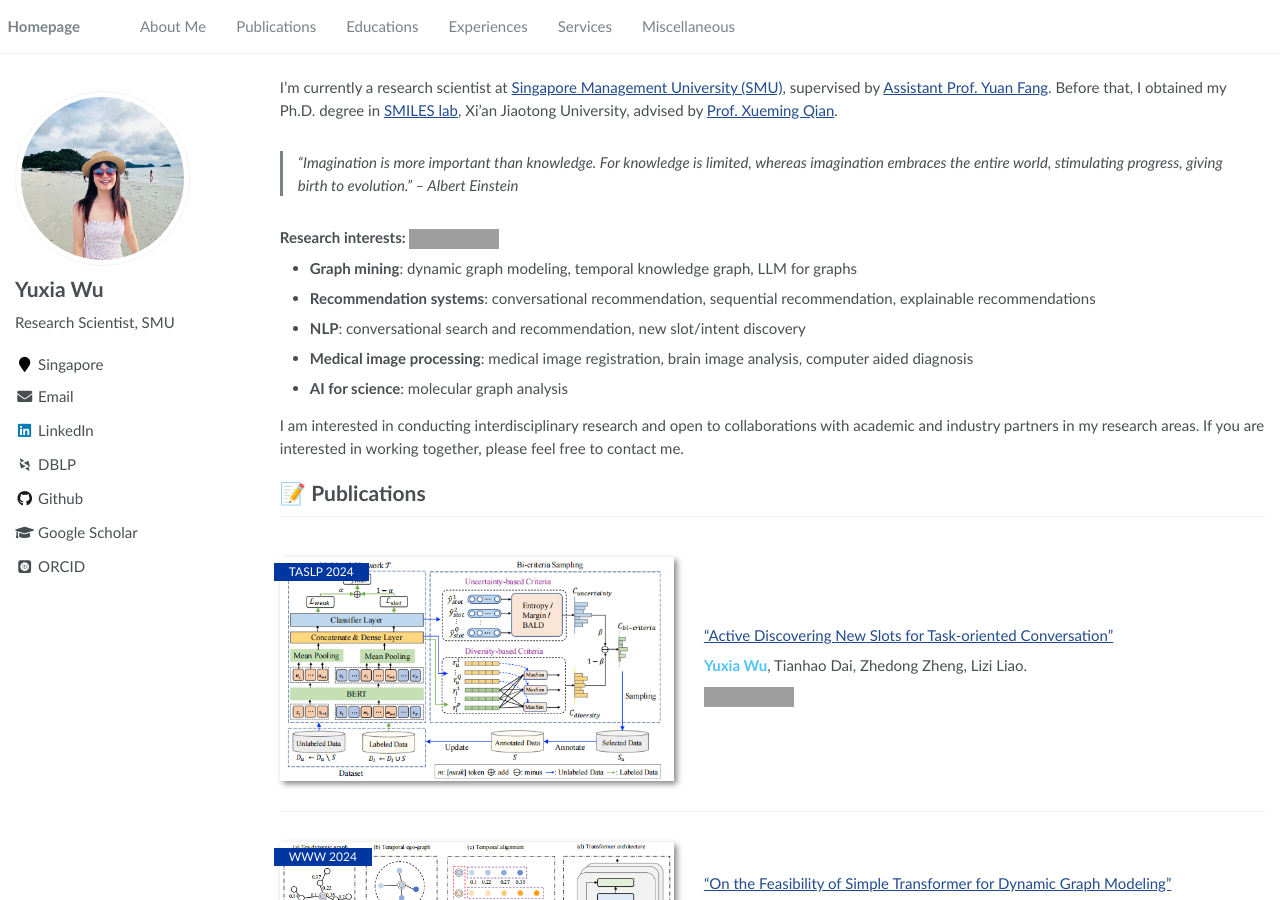
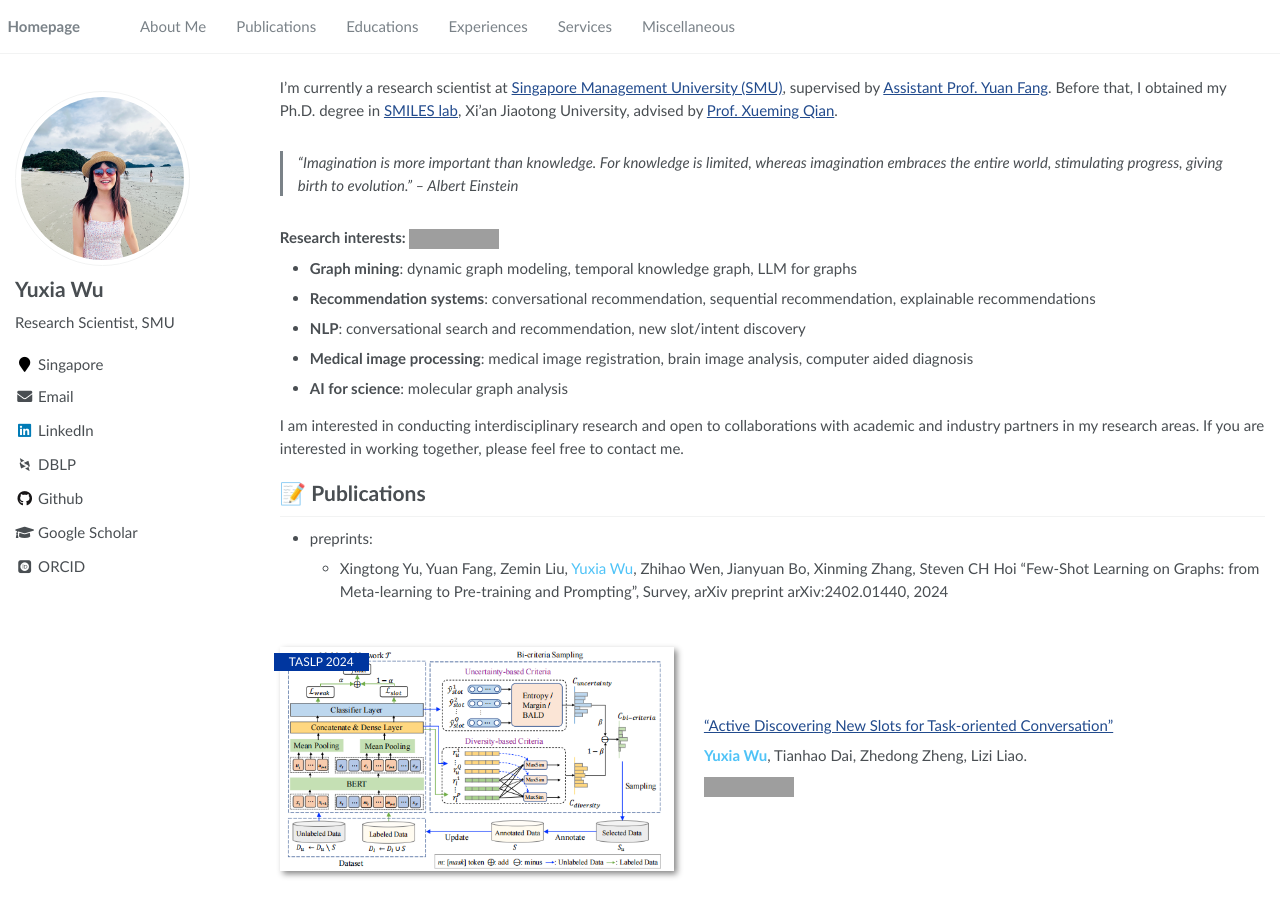
Before and after one commit to YuxiaWu/YuxiaWu.github.io, a Jekyll site: the page built from _pages/about.md, in a window 1280 px wide and 900 px high. Built offline with Jekyll 4.4.1, drawn with Linux system fonts in a browser that asks for light colours; some web fonts are replaced; grey boxes are pictures that could not be loaded.

Commit message:
Update about.md

```diff
--- a/_pages/about.md
+++ b/_pages/about.md
@@ -34,6 +34,9 @@ I am interested in conducting interdisciplinary research and open to collaborati
 
 # 📝 Publications
 
+- preprints:
+
+  - Xingtong Yu, Yuan Fang, Zemin Liu, <span style="color:#4FC3F7">Yuxia Wu</span>, Zhihao Wen, Jianyuan Bo, Xinming Zhang, Steven CH Hoi "Few-Shot Learning on Graphs: from Meta-learning to Pre-training and Prompting", Survey, arXiv preprint arXiv:2402.01440, 2024
 
 <div class='paper-box' style="width:100%; margin:auto;">
     <div class='paper-box-image'>
```
